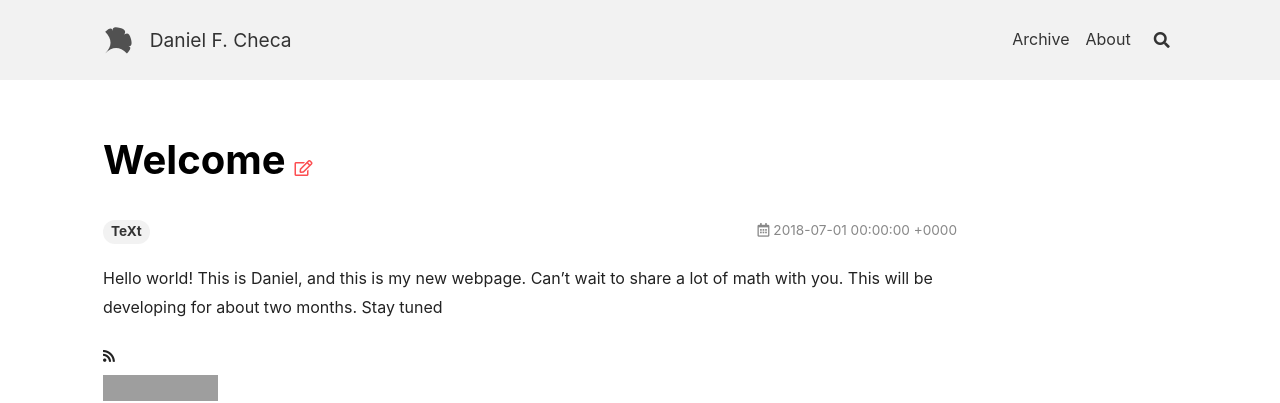
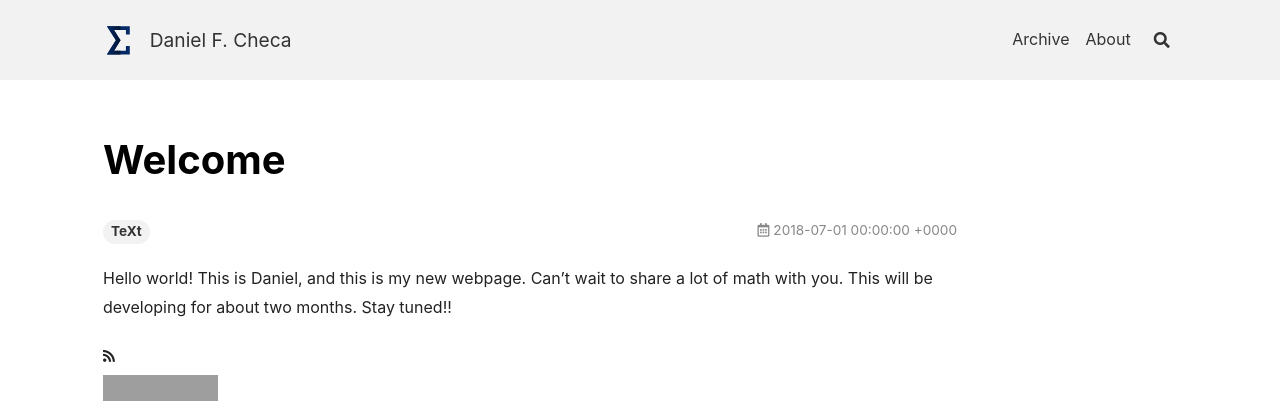
Before and after one commit to dfcheca/dfcheca.github.io, a Jekyll site: the page built from _posts/2018-07-01-welcome.md, in a window 1280 px wide. Shown: the top 403 px of the page. Built offline with Jekyll 4.4.1, drawn with Linux system fonts in a browser that asks for light colours; nearby versions of some CDN libraries; grey boxes are pictures that could not be loaded.

```diff
--- a/_config.yml
+++ b/_config.yml
@@ -51,7 +51,7 @@ author:
   linkedin  : www.linkedin.com/in/dfcheca # "user_name" the last part of your profile url, e.g. https://www.linkedin.com/in/user_name
   github    : https://github.com/dfcheca # "user_name" the last part of your profile url, e.g. https://github.com/user_name
   npm       : # "user_name" the last part of your profile url, e.g. https://www.npmjs.com/~user_name
-
+  orcid     : https://orcid.org/0000-0002-3403-4298 # replace with your ORCID
 
 ## => GitHub Repository (if the site is hosted by GitHub)
 ##############################
@@ -211,7 +211,7 @@ defaults:
       license: true
       aside:
         toc: true
-      show_edit_on_github: true
+      show_edit_on_github: false
       show_subscribe: true
       pageview: true
 
--- a/_data/variables.yml
+++ b/_data/variables.yml
@@ -7,7 +7,7 @@ default:
     home: /
     archive:  /archive.html
     rss:  /feed.xml
-  mathjax: false
+  mathjax: true
   mathjax_autoNumber: false
   mermaid: false
   chart: false
--- a/_posts/2018-07-01-welcome.md
+++ b/_posts/2018-07-01-welcome.md
@@ -3,4 +3,4 @@ title: Welcome
 tags: TeXt
 ---
 
-Hello world! This is Daniel, and this is my new webpage. Can't wait to share a lot of math with you. This will be developing for about two months. Stay tuned
+Hello world! This is Daniel, and this is my new webpage. Can't wait to share a lot of math with you. This will be developing for about two months. Stay tuned!!
```
Also changed, not shown: _includes/svg/logo.svg.
